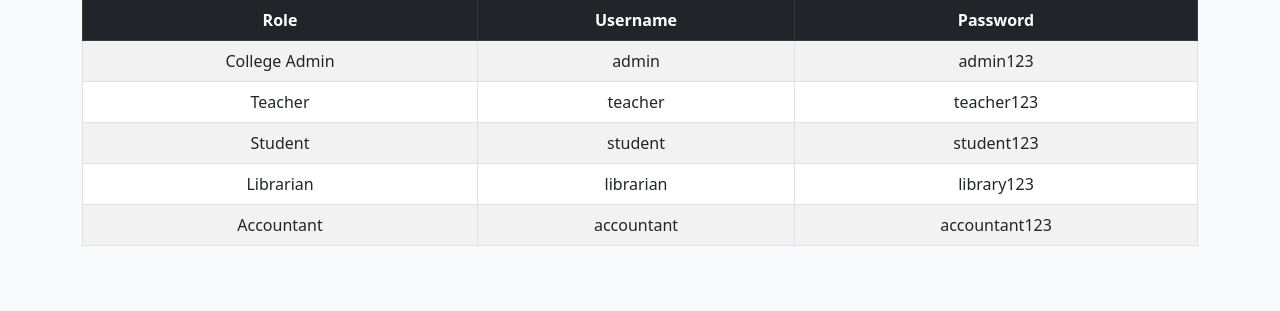
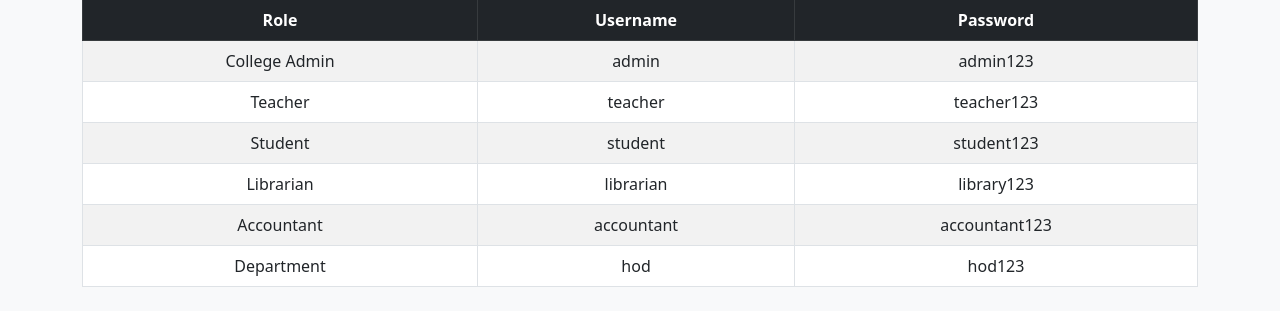
Before and after one commit to FreeLanceNexus99/College_Management_System, a Django app: page /auth/login/ in a window 1280 px wide. Shown: the part 489-800 px from the top of the page. Run offline with Django 5.2, Linux system fonts and the light colour scheme.

Commit message:
added temproary credentails for departement

```diff
--- a/users/templates/users/login.html
+++ b/users/templates/users/login.html
@@ -60,6 +60,11 @@
                 <tr><td>Student</td><td>student</td><td>student123</td></tr>
                 <tr><td>Librarian</td><td>librarian</td><td>library123</td></tr>
                 <tr><td>Accountant</td><td>accountant</td><td>accountant123</td></tr>
+                <tr><td>Department</td><td>hod</td><td>hod123</td></tr>
+
+
+
+
             </tbody>
         </table>
     </div>
```
